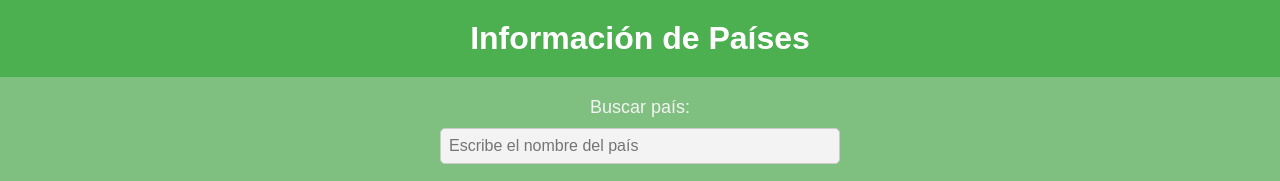
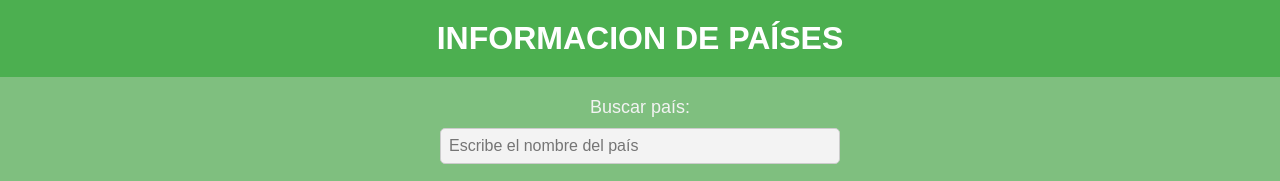
Before and after one commit to Omargfm/Proyecto3, a plain HTML site: page index.html in a window 1280 px wide. Drawn offline with nearby package versions, Linux system fonts and the light colour scheme; no server answers.

Commit message:
H1 modification

```diff
--- a/index.html
+++ b/index.html
@@ -9,7 +9,7 @@
 <body>
 
     <header>
-    <h1>Información de Países</h1>
+    <h1>INFORMACION DE PAÍSES</h1>
 </header>
 
 <label for="search-input" class="search-label">Buscar país:</label>
```
